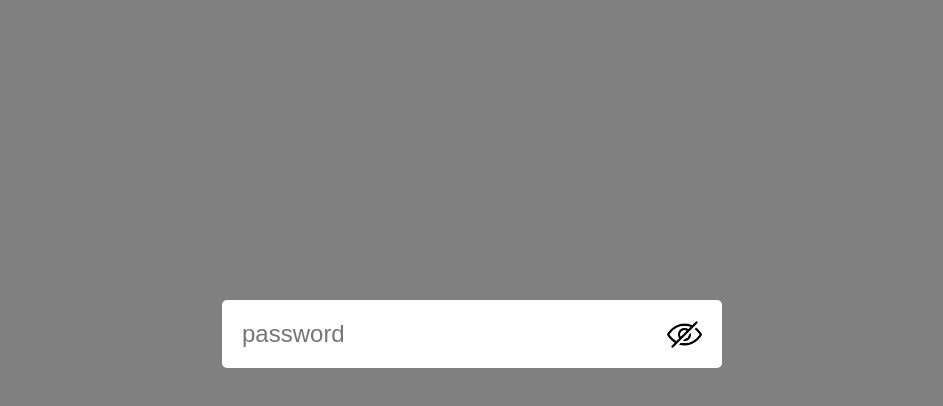
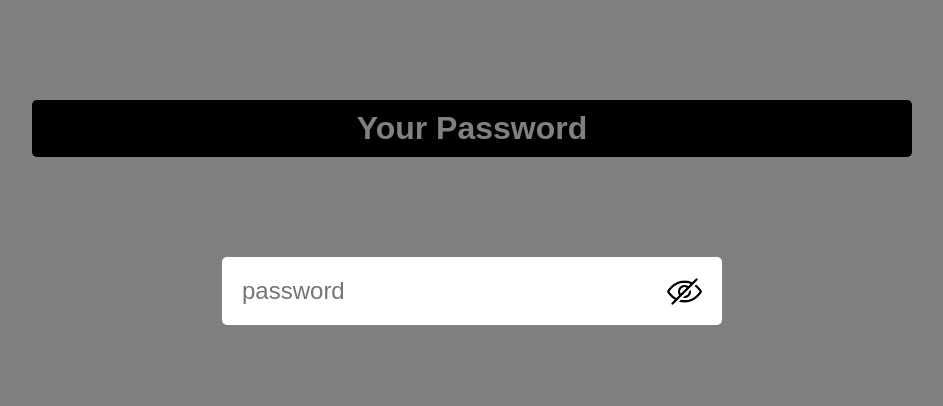
Before and after one commit to Panshakeden/password-project, a plain HTML site: page index.html in a window 1280 px wide. Shown: the whole page, without its empty margins (168-1111 px from the left). Drawn offline with Linux system fonts and the light colour scheme.

Commit message:
seccond commit

```diff
--- a/index.html
+++ b/index.html
@@ -7,8 +7,9 @@
     <link rel="stylesheet" href="style.css">
 </head>
 <body>
+  <h1> Your Password</h1>
+  <div class="input-box">
 
-  <div class="input-box">
     <input type="password" placeholder="password" id="password">
     <img src="./eyeClose.png" id="eyeicon">
   </div>
--- a/style.css
+++ b/style.css
@@ -8,10 +8,21 @@
 body{
     background:gray ;
 }
+h1{
+    background: black;
+    color: grey;
+    text-align: center;
+    margin-top: 100px;
+    margin-left: 200px;
+    margin-right: 200px;
+    padding: 10px;
+    border-radius: 5px;
+
+}
 .input-box{
     background-color:white;
     padding: 10px 20px;
-    margin: 300px auto;
+    margin: 100px auto;
     border-radius: 5px;
     width: 90%;
     max-width: 500px;
```
